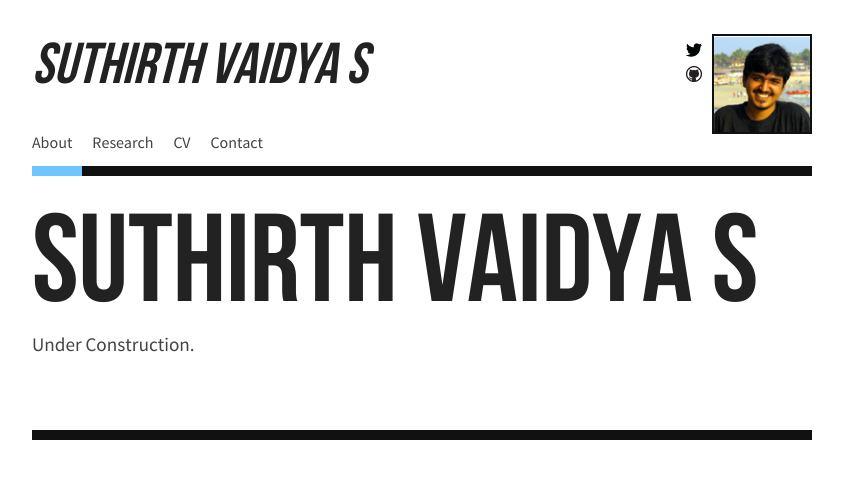
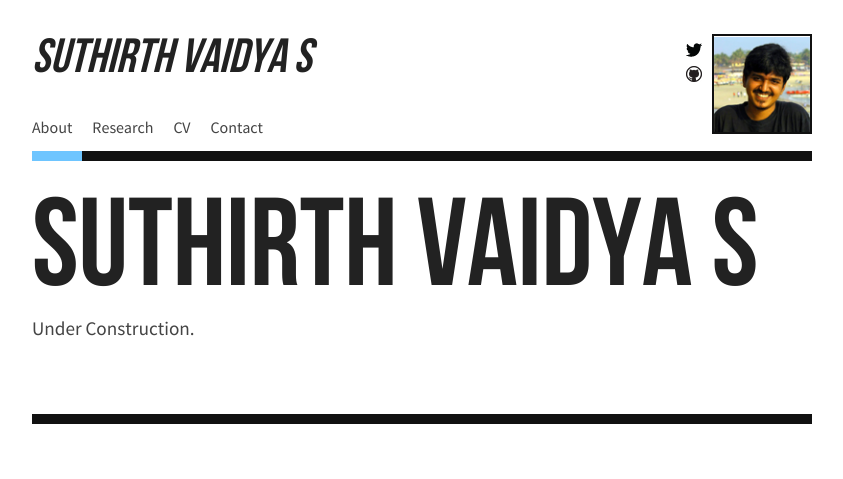
Before and after one commit to suthirth/suthirth.github.io, a Jekyll site: the page built from index.html, in a window 1280 px wide. Shown: the top 479 px of the page, without its empty margins (218-1061 px from the left). Built offline with Jekyll 4.4.1, drawn with Linux system fonts in a browser that asks for light colours; the list of posts is cut into pages by our own code.

Commit message:
Update header.html

```diff
--- a/_includes/header.html
+++ b/_includes/header.html
@@ -23,7 +23,7 @@
                 <noscript><img src="{% include avatar_url %}?s=54" alt="avatar"></noscript>
             </div>
         </div>
-        <h3 class="logo"><a href="http://suthirth.github.io">Suthirth Vaidya S</a></h3>
+        <h4 class="logo"><a href="http://suthirth.github.io">Suthirth Vaidya S</a></h4>
         <nav class="main">
             <ul>
                 {% if page.nav == "about" %}
```
